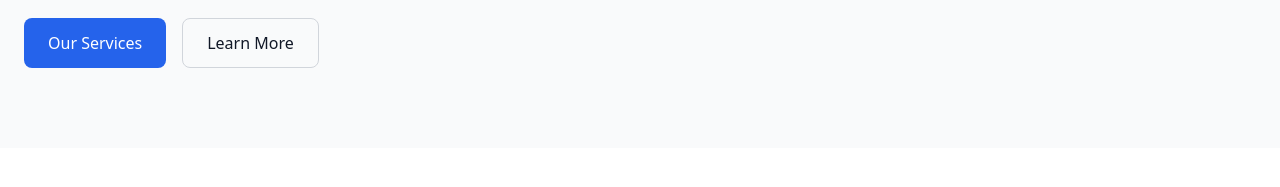
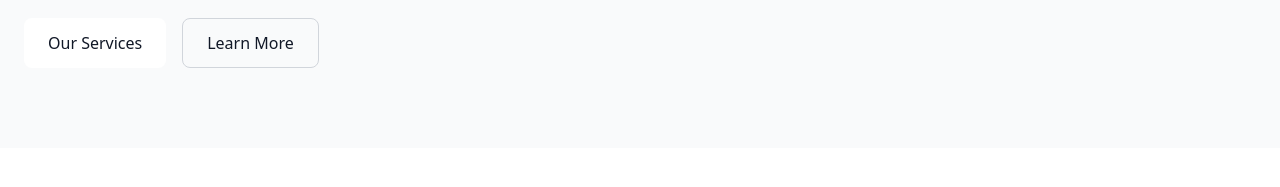
Before and after one commit to alimr12/TAILWIND_CSS, a website: page Day 3/index.html in a window 1280 px wide. Shown: the part 414-601 px from the top of the page. Drawn offline with Linux system fonts and the light colour scheme.

Commit message:
Fix services button styling

```diff
--- a/Day 3/index.html
+++ b/Day 3/index.html
@@ -7,105 +7,80 @@
     <title>Creative Agency</title>
     <link href="./dist/output.css" rel="stylesheet">
 </head>
-
 <body class="bg-gray-50 text-gray-900 dark:bg-gray-900 dark:text-white">
-
-    <!-- Navbar -->
     <nav class="bg-white dark:bg-gray-800 shadow-md p-5">
         <div class="max-w-7xl mx-auto flex justify-between items-center">
             <h1 class="text-2xl font-bold text-ali">Creative<span class="text-wajih">Agency</span></h1>
-
             <div class="hidden laptop:flex gap-8">
                 <a href="#" class="hover:text-ali">Home</a>
                 <a href="#" class="hover:text-ali">Services</a>
                 <a href="#" class="hover:text-ali">About</a>
                 <a href="#" class="hover:text-ali">Contact</a>
             </div>
-
             <button id="themeButton" class="bg-ali text-white px-5 py-2 rounded-lg hover:bg-blue-700">
                 Get Started
             </button>
         </div>
     </nav>
-
-    <!-- Hero Section -->
     <section class="max-w-7xl mx-auto px-6 py-20 flex flex-col laptop:flex-row items-center gap-12">
         <div class="laptop:w-1/2">
             <p class="text-abdullah font-semibold mb-4">WELCOME TO CREATIVE AGENCY</p>
-
             <h2 class="text-4xl ssm:text-5xl desktop:text-6xl font-bold text-gray-900 dark:text-white leading-tight">
                 We Build Digital Experiences
             </h2>
-
             <p class="text-gray-600 dark:text-gray-300 mt-6 text-lg">
                 We help businesses grow with modern websites, creative designs and smart digital solutions.
             </p>
-
             <div class="flex gap-4 mt-8">
-                <button class="bg-ali text-white px-6 py-3 rounded-lg hover:bg-blue-700">
+                <button class="bg-white dark:bg-gray-700 text-gray-900 dark:text-white px-6 py-3 rounded-lg hover:bg-gray-100 dark:hover:bg-gray-600">
                     Our Services
                 </button>
-
                 <button class="border border-gray-300 dark:border-gray-600 px-6 py-3 rounded-lg hover:bg-gray-100 dark:hover:bg-gray-700">
                     Learn More
                 </button>
             </div>
         </div>
-
         <div class="laptop:w-1/2 bg-wajih rounded-3xl p-12 text-white text-center">
             <h3 class="text-4xl font-bold">Creative Ideas</h3>
             <p class="mt-4 text-lg">Turning your vision into reality.</p>
         </div>
     </section>
-
-    <!-- Services -->
     <section class="bg-white dark:bg-gray-800 py-16 px-6">
         <div class="max-w-7xl mx-auto">
             <div class="text-center mb-12">
                 <h2 class="text-3xl font-bold">Our Services</h2>
                 <p class="text-gray-500 dark:text-gray-300 mt-3">What we can do for your business</p>
             </div>
-
             <div class="grid ssm:grid-cols-2 desktop:grid-cols-3 gap-8">
-
                 <div class="p-8 shadow-md rounded-xl bg-gray-50 dark:bg-gray-700">
                     <h3 class="text-xl font-bold text-ali">Web Development</h3>
                     <p class="text-gray-600 dark:text-gray-300 mt-4">
                         Modern and responsive websites for your business.
                     </p>
                 </div>
-
                 <div class="p-8 shadow-md rounded-xl bg-gray-50 dark:bg-gray-700">
                     <h3 class="text-xl font-bold text-abdullah">Graphic Design</h3>
                     <p class="text-gray-600 dark:text-gray-300 mt-4">
                         Creative designs that make your brand stand out.
                     </p>
                 </div>
-
                 <div class="p-8 shadow-md rounded-xl bg-gray-50 dark:bg-gray-700">
                     <h3 class="text-xl font-bold text-wajih">Digital Marketing</h3>
                     <p class="text-gray-600 dark:text-gray-300 mt-4">
                         Digital strategies to reach more customers.
                     </p>
                 </div>
-
             </div>
         </div>
     </section>
-
-    <!-- Footer -->
     <footer class="bg-gray-900 text-white text-center p-6">
         <p>© 2026 Creative Agency. All Rights Reserved.</p>
     </footer>
-
-    <!-- Dark Mode JavaScript -->
     <script>
         let button = document.getElementById("themeButton");
-
         button.addEventListener("click", function() {
             document.documentElement.classList.toggle("dark");
         });
     </script>
-
 </body>
 </html>
```
